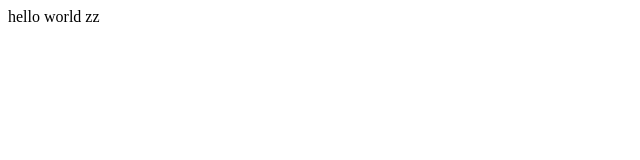
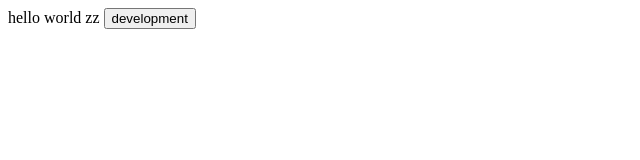
Before and after one commit to Playground-spk/teach-git, a plain HTML site: page index.html in a window 1280 px wide. Shown: the whole page, without its empty margins (0-640 px from the left). Drawn offline with Linux system fonts and the light colour scheme.

Commit message:
[upcdate] add button dev  in index page

```diff
--- a/index.html
+++ b/index.html
@@ -9,6 +9,7 @@
 
 <body>
     hello world zz
+    <button>development</button>
 </body>
 
 </html>
```
